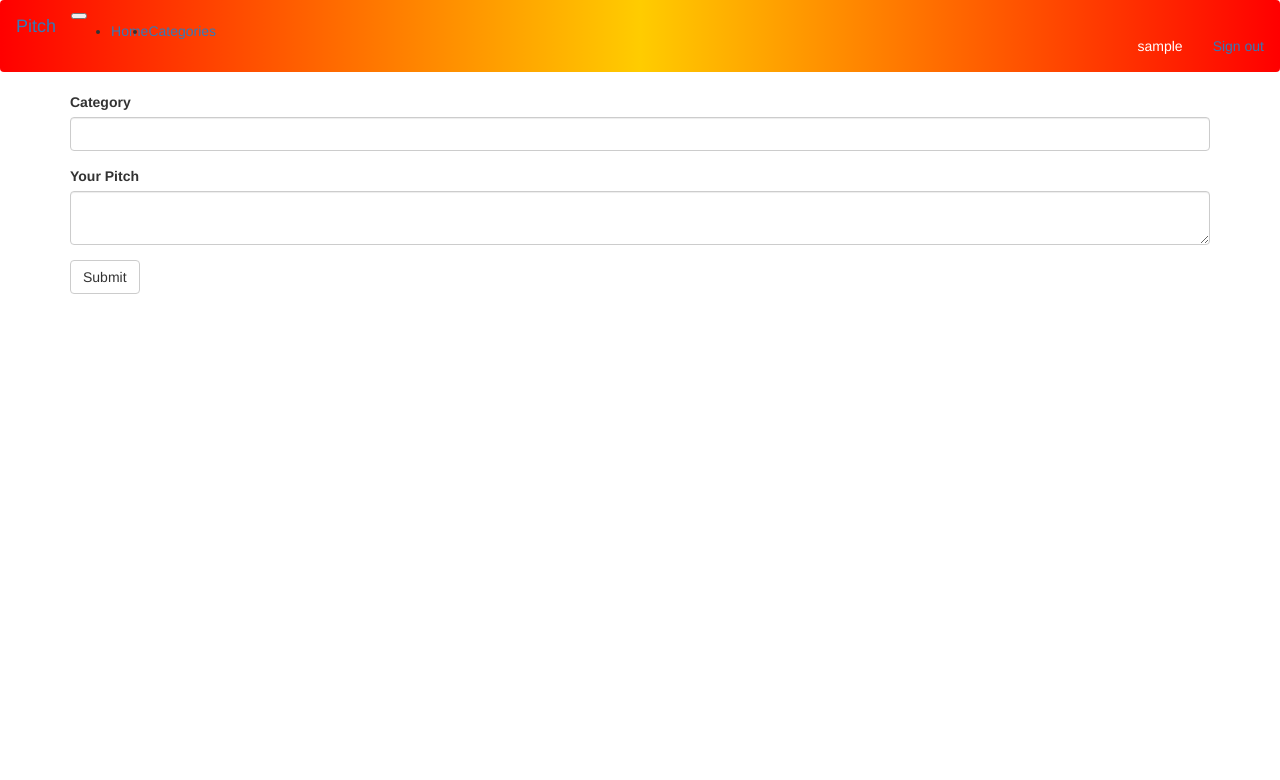
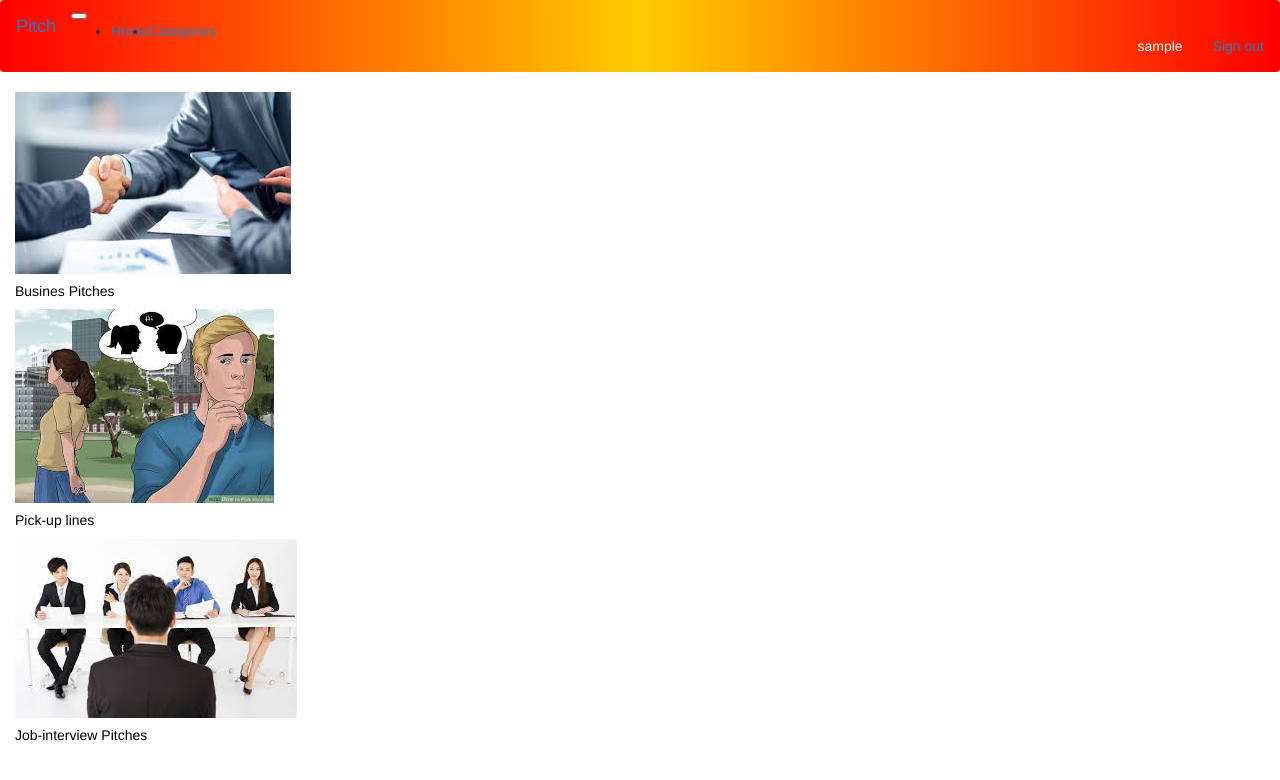
Before and after one commit to damunza/one_min_pitch, a Flask app: page /pitch in a window 1280 px wide. Shown: the top 780 px of the page. Run offline with Flask 2, Linux system fonts and the light colour scheme; the visitor is signed in with stand-in values (Sample User, id 1); data comes from the database, SQL or seed files in the repository; some libraries are stand-ins or nearby versions.

Commit message:
displayed the root.html page that links to the categories page

```diff
--- a/app/auth/views.py
+++ b/app/auth/views.py
@@ -12,7 +12,7 @@ def login():
         user = User.query.filter_by(email = login_form.email.data).first()
         if user is not None and user.verify_password(login_form.password.data):
             login_user(user,login_form.remember.data)
-            return redirect(request.args.get('next') or url_for('main.new_pitch'))
+            return redirect(request.args.get('next') or url_for('main.root'))
 
         flash('Invalid username or Password')
 
@@ -37,4 +37,4 @@ def register():
 @login_required
 def logout():
     logout_user()
-    return redirect(url_for("main.index"))
+    return redirect(url_for("auth.login"))
--- a/app/main/views.py
+++ b/app/main/views.py
@@ -27,7 +27,7 @@ def new_pitch():
         new_pitch.save_pitch()
 
     title = 'Pitches'
-    return render_template('new_pitch.html', title = title,pitch_form = form)
+    return render_template('root.html', title = title,pitch_form = form)
 
 @main.route('/pitch/<cat>')
 def category(cat):
--- /dev/null
+++ b/app/static/css/root.css
@@ -0,0 +1,7 @@
+.ttb{
+  color: black;
+}
+.ttb.hover{
+  text-decoration: underline;
+  color: orange;
+}
--- /dev/null
+++ b/app/templates/errors.html
@@ -0,0 +1,5 @@
+{% extends 'base.html'%}
+
+{% block content %}
+   <h1>WHOOOPS we can't find that page</h1>
+{% endblock %}
--- a/app/templates/pitch.html
+++ b/app/templates/pitch.html
@@ -4,12 +4,14 @@
 {% for c in category %}
 <div class="container-fluid">
 <div class="card-deck">
+  <div class="card">
   <div class="card-title">
     <h5>{{c.category}}</h5>
   </div>
   <div class="card-body">
     <p>{{c.pitch}}</p>
   </div>
+</div>
 
 </div>
 </div>
--- /dev/null
+++ b/app/templates/root.html
@@ -0,0 +1,36 @@
+{% extends 'base.html' %}
+
+{% block styles %}
+  {{ super() }}
+  <link rel="stylesheet" href="{{url_for('static',filename='css/root.css')}}">
+
+{% endblock %}
+
+{% block content %}
+
+<div class="container-fluid">
+  <div class="card-deck">
+    <a class="card ttb"  href="/pitch/business">
+      <img class="card-img-top" src="/static/images/business.jpeg" alt="business">
+      <div class="card-body">
+        <h5>Busines Pitches</h5>
+      </div>
+    </a>
+
+    <a class="card ttb"  href="/pitch/pick-up">
+      <img class="card-img-top" src="/static/images/pick-up.jpeg" alt="pick-up">
+      <div class="card-body">
+        <h5>Pick-up lines</h5>
+      </div>
+    </a>
+
+    <a class="card ttb"  href="/pitch/interview">
+      <img class="card-img-top" src="/static/images/interview.jpeg" alt="interview">
+      <div class="card-body">
+        <h5>Job-interview Pitches</h5>
+      </div>
+    </a>
+  </div>
+</div>
+
+{% endblock %}
```
Also changed, not shown: app/static/images/business.jpeg (added), app/static/images/interview.jpeg (added), app/static/images/pick-up.jpeg (added).
